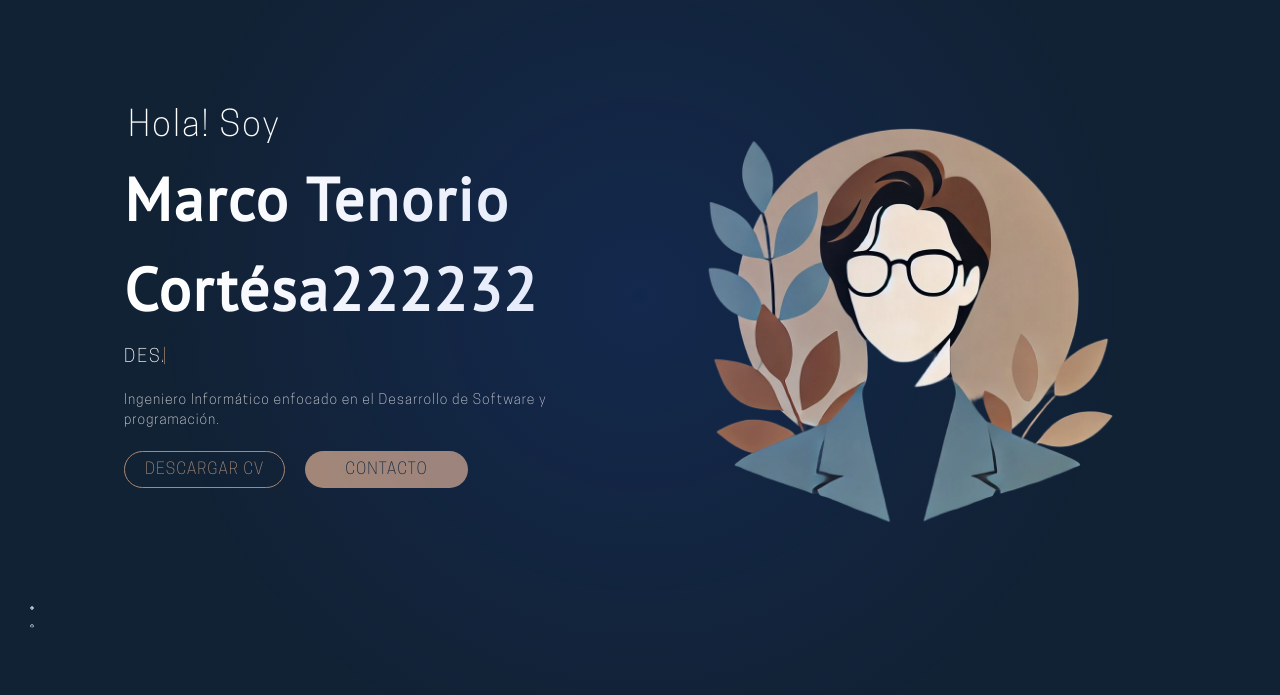
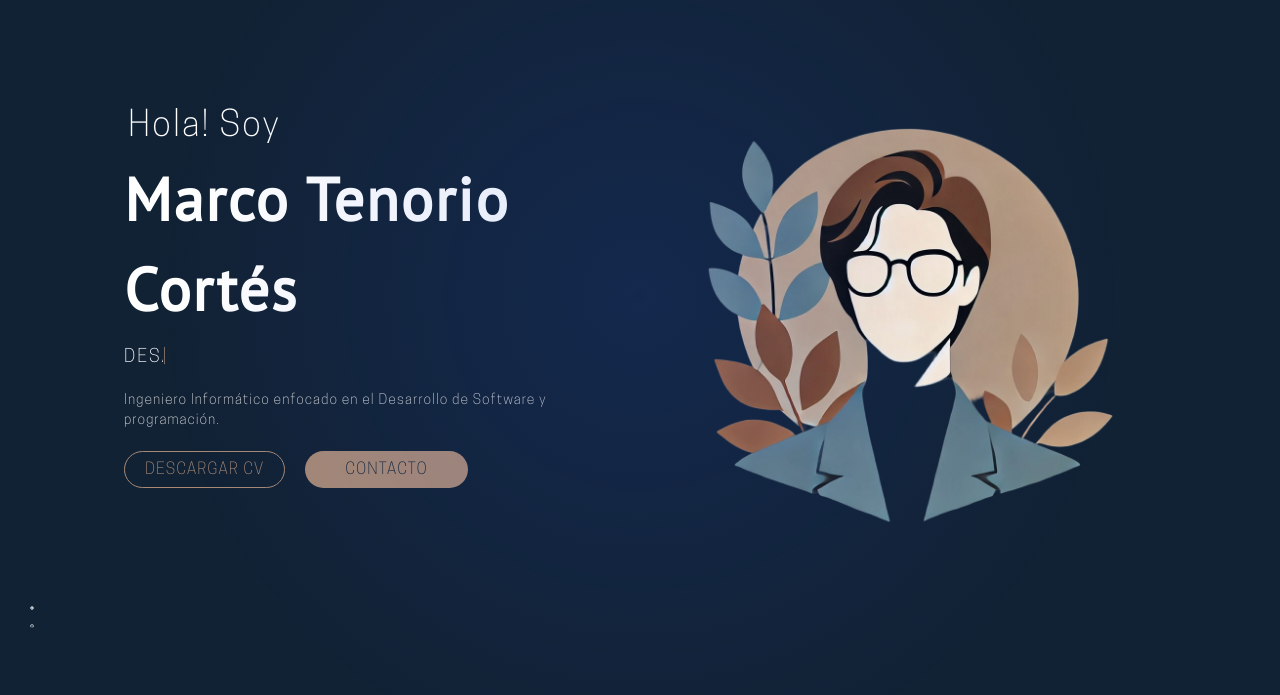
Before and after one commit to MarcoTenCortes/portafolios, a plain HTML site: page index.html in a window 1280 px wide. Shown: the part 105-800 px from the top of the page. Drawn offline with nearby package versions, Linux system fonts and the light colour scheme.

Commit message:
Automatizacion

```diff
--- a/index.html
+++ b/index.html
@@ -77,7 +77,7 @@
             <div class="home_info">
                 <div class="container_text-info">
                     <p class="home_text-1" data-section="home" data-value="home_text-1">Hola! Soy</p>
-                    <p class="home_text-2">Marco Tenorio Cortésa222232</p>
+                    <p class="home_text-2">Marco Tenorio Cortés</p>
                 </div>
 
                 <div>
```
